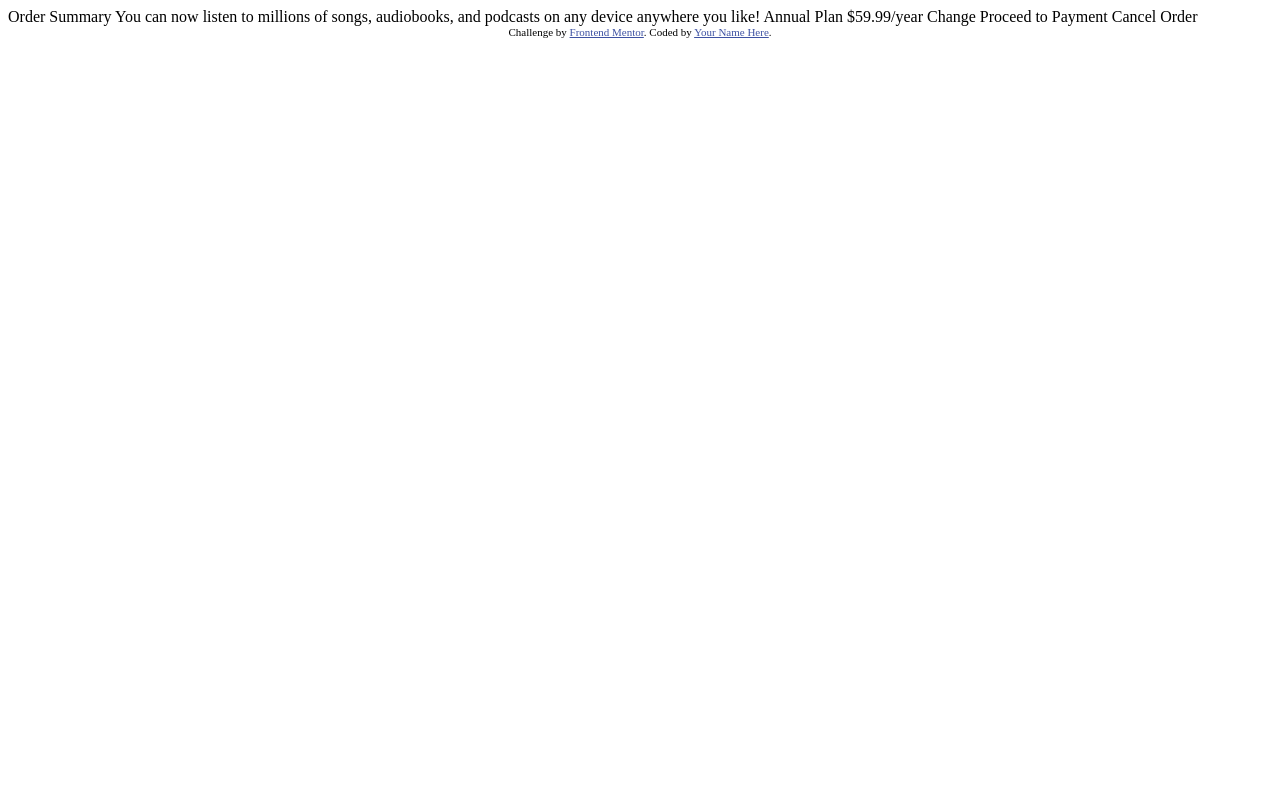
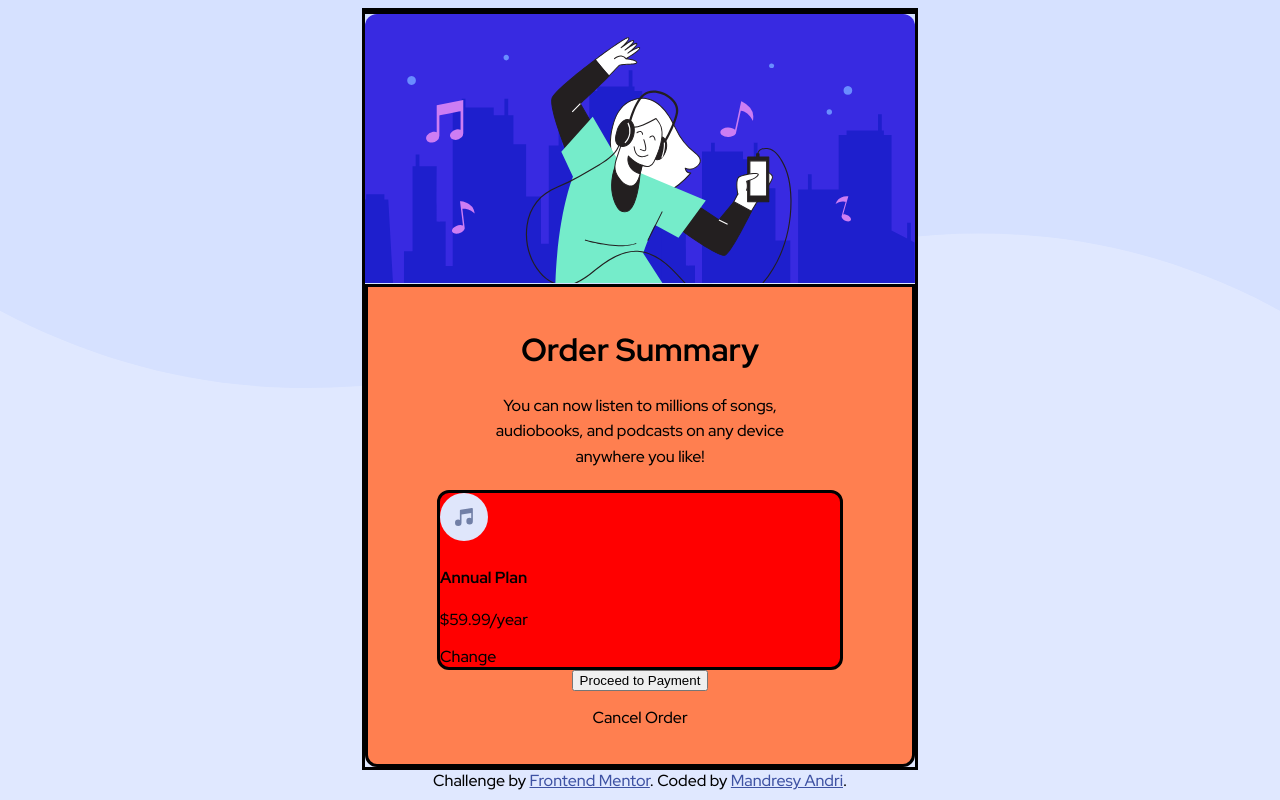
Before and after one commit to mandresyandri/order-summary-component, a plain HTML site: page index.html in a window 1280 px wide. Drawn offline with Linux system fonts and the light colour scheme.

Commit message:
Starting the desktop part of the challenge

```diff
--- a/index.html
+++ b/index.html
@@ -2,36 +2,51 @@
 <html lang="en">
 <head>
   <meta charset="UTF-8">
-  <meta name="viewport" content="width=device-width, initial-scale=1.0"> <!-- displays site properly based on user's device -->
-
+  <meta name="viewport" content="width=device-width, initial-scale=1.0">
+  <link rel="preconnect" href="https://fonts.googleapis.com">
+  <link rel="preconnect" href="https://fonts.gstatic.com" crossorigin>
+  <link href="https://fonts.googleapis.com/css2?family=Red+Hat+Display:wght@500;700;900&display=swap" rel="stylesheet">
   <link rel="icon" type="image/png" sizes="32x32" href="./images/favicon-32x32.png">
-
+  <link rel="stylesheet" href="style.css">
   <title>Frontend Mentor | Order summary card</title>
-
-  <!-- Feel free to remove these styles or customise in your own stylesheet 👍 -->
-  <style>
-    .attribution { font-size: 11px; text-align: center; }
-    .attribution a { color: hsl(228, 45%, 44%); }
-  </style>
 </head>
 <body>
+  <div class="container">
+    <div class="top-content">
+      <!-- Displaying the image -->
+      <img src="/images/illustration-hero.svg">
+    </div>
 
-  Order Summary
+    <div class="bottom-content">
+      <div class="head-title">
+        <h1>Order Summary</h1>
+      </div>
 
-  You can now listen to millions of songs, audiobooks, and podcasts on any
-  device anywhere you like!
+      <div class="paragraph">
+        You can now listen to millions of songs, audiobooks, and podcasts on any
+        device anywhere you like!
+      </div>
 
-  Annual Plan
-  $59.99/year
+      <div class="box-display-price">
+      <img src="/images/icon-music.svg" style="width:auto">
+      <h4>Annual Plan</h4>
+      <p>$59.99/year</p>
 
-  Change
 
-  Proceed to Payment
-  Cancel Order
+      Change
+      </div>
+
+      <!-- <div class="bottom-element"> -->
+      <button>Proceed to Payment</button>
+      <p>Cancel Order</p>
+      <!-- </div> -->
+    </div>
+
+  </div>
 
   <div class="attribution">
     Challenge by <a href="https://www.frontendmentor.io?ref=challenge" target="_blank">Frontend Mentor</a>.
-    Coded by <a href="#">Your Name Here</a>.
+    Coded by <a href="https://github.com/mandresyandri/">Mandresy Andri</a>.
   </div>
 </body>
 </html>
--- /dev/null
+++ b/style.css
@@ -0,0 +1,96 @@
+/* Frontend mentor css code */
+.attribution {
+    font-size: 1em;
+    text-align: center;
+}
+
+.attribution a {
+     color: hsl(228, 45%, 44%);
+}
+
+/* My custom css */
+/* Desktop design */
+body {
+    background-image: url(/images/pattern-background-desktop.svg);
+    background-repeat: no-repeat;
+    background-size: 100%;
+    background-color: hsl(225, 100%, 94%);
+    display: flex;
+    flex-direction: column;
+    align-items: center;
+    justify-content: center;
+    font-family: 'Red Hat Display', sans-serif;
+}
+
+img {
+    height: auto;
+    width: 100%;
+    border-top-left-radius: 12px;
+    border-top-right-radius: 12px;
+}
+
+.container {
+    border-style: solid;
+    display: flex;
+    flex-direction: column;
+    align-items: center;
+    width: 550px;
+}
+
+/* Ok for top content */
+.top-content {
+    border-style:solid;
+    width: 550px;
+    height: auto;
+}
+
+.bottom-content {
+    margin-top: -7px;
+    border-bottom-left-radius: 12px;
+    border-bottom-right-radius: 12px;
+    border-style: solid;
+    background-color: coral;
+    /* width: 300px; */
+    display: flex;
+    padding: 20px;
+    flex-direction: column;
+    align-items: center;
+    justify-content: center;
+}
+
+.paragraph {
+    line-height: 1.6em;
+    justify-content: center;
+    text-align: center;
+    padding-left: 90px;
+    padding-right: 90px;
+    margin-bottom: 20px;
+    font-size: 1em;
+}
+
+.box-display-price {
+    background-color: red;
+    border-radius: 12px;
+    /* display: flex; */
+    /* flex-direction: column; */
+    align-items: center;
+    width: 50%;
+    border: solid;
+    width: 400px;
+}
+
+.bottom-element {
+    background-color: red;
+    border-style: solid;
+    display: flex;
+    flex-direction: column;
+    align-items: center;
+    /* justify-content: center; */
+}
+
+/* Mobile responsive  */
+@media screen and (max-width: 600px) {
+    body{
+        background-image: url(/images/pattern-background-mobile.svg);
+    }
+}
```
Also changed, not shown: 1 other file.
